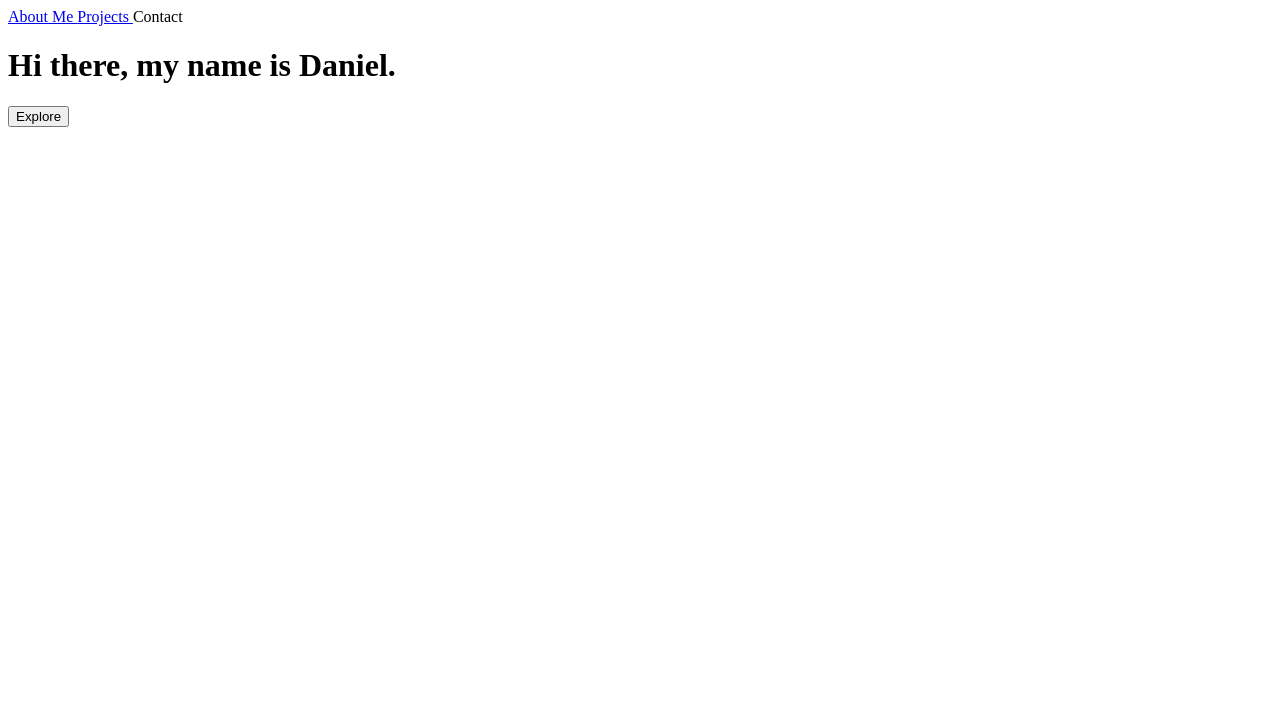
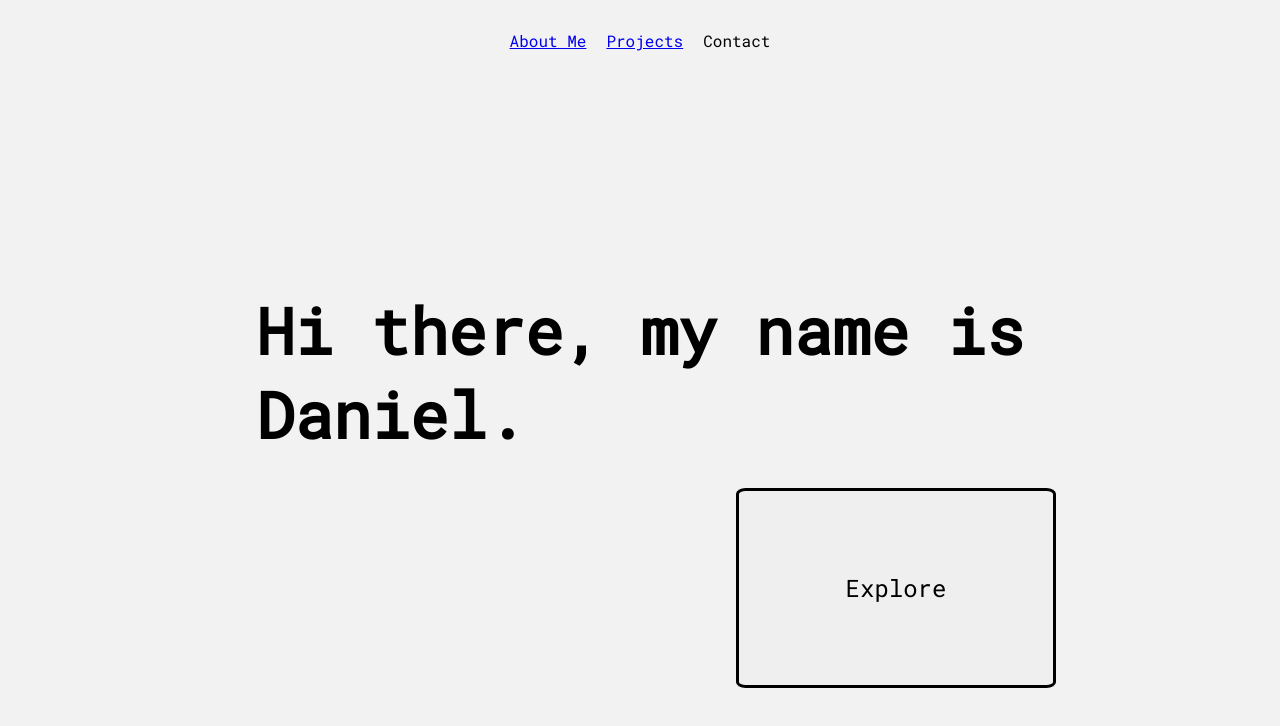
Before and after one commit to Daniel-Farnham/Personal-Website, a plain HTML site: page index.html in a window 1280 px wide. Shown: the top 726 px of the page. Drawn offline with nearby package versions, Linux system fonts and the light colour scheme; files that its build step writes are made by us from their sources; the site is published under a folder, as on GitHub Pages, so addresses that start at the root find nothing; files whose address does not match are found by name.

Commit message:
Update index.html

```diff
--- a/index.html
+++ b/index.html
@@ -4,7 +4,7 @@
 
     <head>
 
-        <link rel="stylesheet" href="/Personal-Website/style.css">
+        <link rel="stylesheet" href="style.css">
         <link rel="preconnect" href="https://fonts.googleapis.com">
         <link rel="preconnect" href="https://fonts.gstatic.com" crossorigin>
         <link href="https://fonts.googleapis.com/css2?family=Roboto+Mono&display=swap" rel="stylesheet">
@@ -15,8 +15,8 @@
 
     <body>
         <nav>
-            <a href="./Personal-Website/about.html"> About Me </a>
-            <a href="./Personal-Website/projects.html"> Projects </a>
+            <a href="about.html"> About Me </a>
+            <a href="projects.html"> Projects </a>
             <a> Contact </a>
         </nav>
         <div class="main">
```
